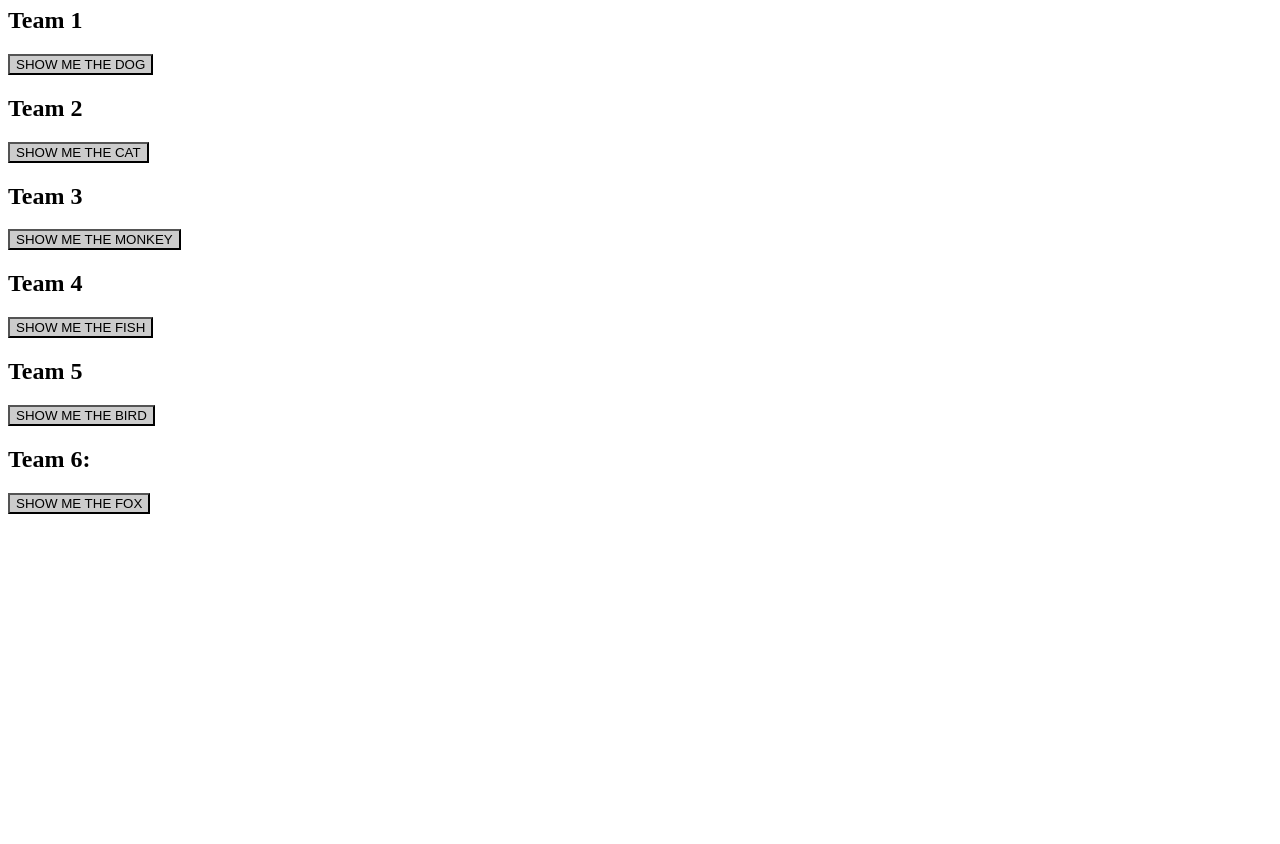
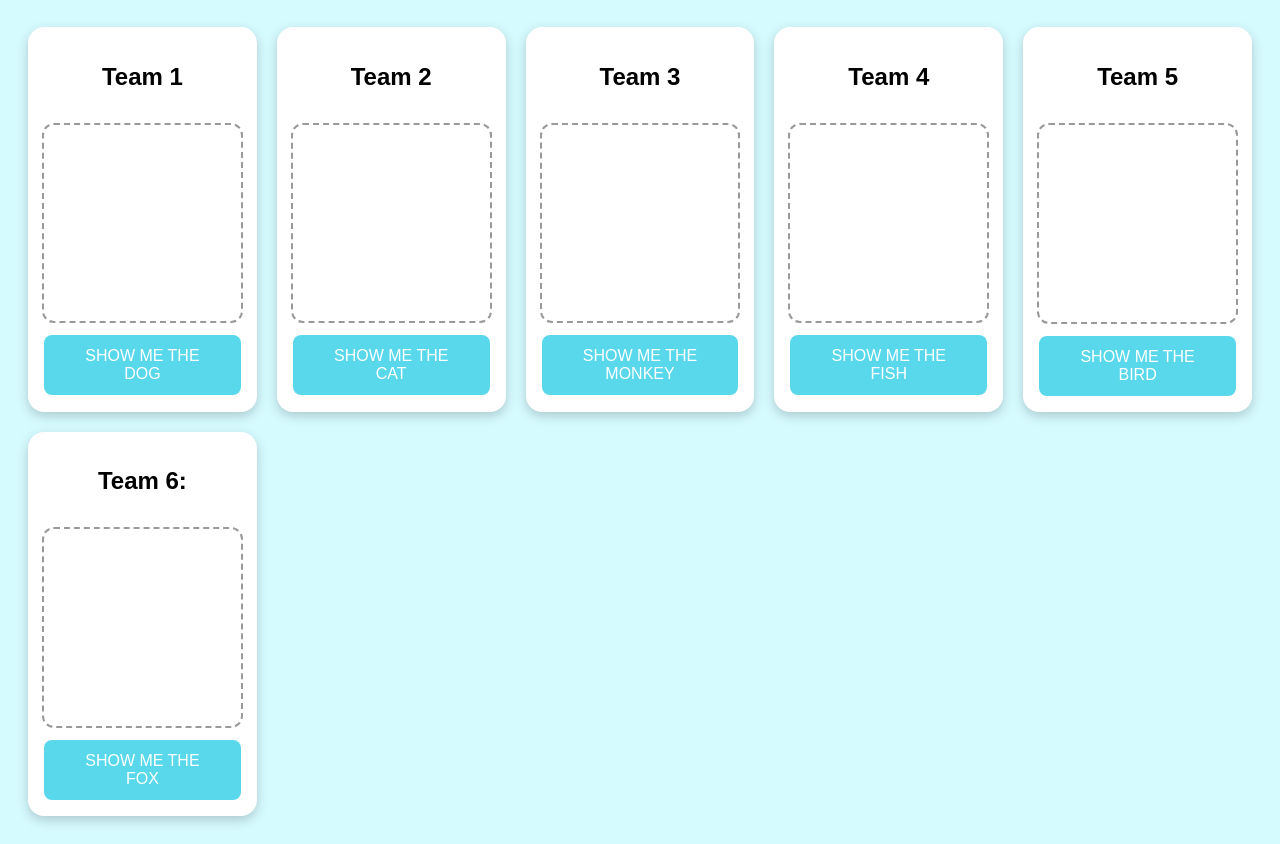
Before and after one commit to SWEMatch-UTD/swematch-ghws, a plain HTML site: page index.html in a window 1280 px wide. Shown: the part 73-917 px from the top of the page. Before the commit the page ends 800 px from the top, so only its background shows below. Drawn offline with Linux system fonts and the light colour scheme.

Commit message:
Add updated css file

```diff
--- a/styles.css
+++ b/styles.css
@@ -1,32 +1,78 @@
-
-/* ===== Team buttons: each team changes the color of their own button ===== */
-
-/* Team 1 button */
-button[data-team="team1"] {
-  background-color: #cccccc;
+body {
+  font-family: Arial, sans-serif;
+  background-color: #d6fbff;
+  text-align: center;
 }
 
-/* Team 2 button */
-button[data-team="team2"] {
-  background-color: #cccccc;
+/* Layout: a responsive grid of team cards. Leave this part alone. */
+.team-grid {
+  display: grid;
+  grid-template-columns: repeat(auto-fit, minmax(220px, 1fr));
+  gap: 20px;
+  padding: 20px;
 }
 
-/* Team 3 button */
-button[data-team="team3"] {
-  background-color: #cccccc;
+.team-card {
+  display: flex;
+  flex-direction: column;
+  align-items: center;
+  gap: 12px;
+  padding: 16px;
+  background-color: white;
+  border-radius: 16px;
+  box-shadow: 0 4px 12px rgba(0, 0, 0, 0.2);
 }
 
-/* Team 4 button */
-button[data-team="team4"] {
-  background-color: #cccccc;
+/* Empty box where each team's animal will load */
+.ani-slot {
+  width: 100%;
+  aspect-ratio: 1 / 1;
+  display: flex;
+  align-items: center;
+  justify-content: center;
+  overflow: hidden;
+  border: 2px dashed #999;
+  border-radius: 12px;
 }
 
-/* Team 5 button */
-button[data-team="team5"] {
-  background-color: #cccccc;
+.ani-slot img {
+  width: 100%;
+  height: 100%;
+  object-fit: cover;
 }
 
-/* Team 6 button */
-button[data-team="team6"] {
-  background-color: #cccccc;
+/*
+    Buttons: style the buttons to look like the ones in the example. You can change the colors if you want, but keep the padding, font size, and border radius the same.
+
+    color: #xxxxx
+*/
+
+.button1 {
+  padding: 12px 24px;
+  font-size: 16px;
+  color: #ffffff;
+  background-color: #59d8ec;
+  border: none;
+  border-radius: 8px;
+  cursor: pointer;
 }
+
+.button2 {
+  padding: 12px 24px;
+  font-size: 16px;
+  color: #ffffff;
+  background-color: #59d8ec;
+  border: none;
+  border-radius: 8px;
+  cursor: pointer;
+}
+
+.button3 {
+  padding: 12px 24px;
+  font-size: 16px;
+  color: #ffffff;
+  background-color: #59d8ec;
+  border: none;
+  border-radius: 8px;
+  cursor: pointer;
+}
```
